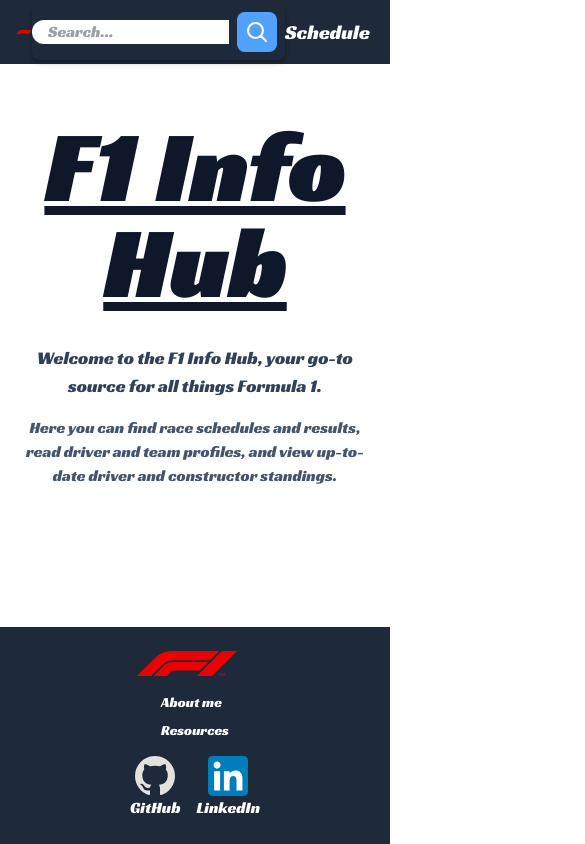
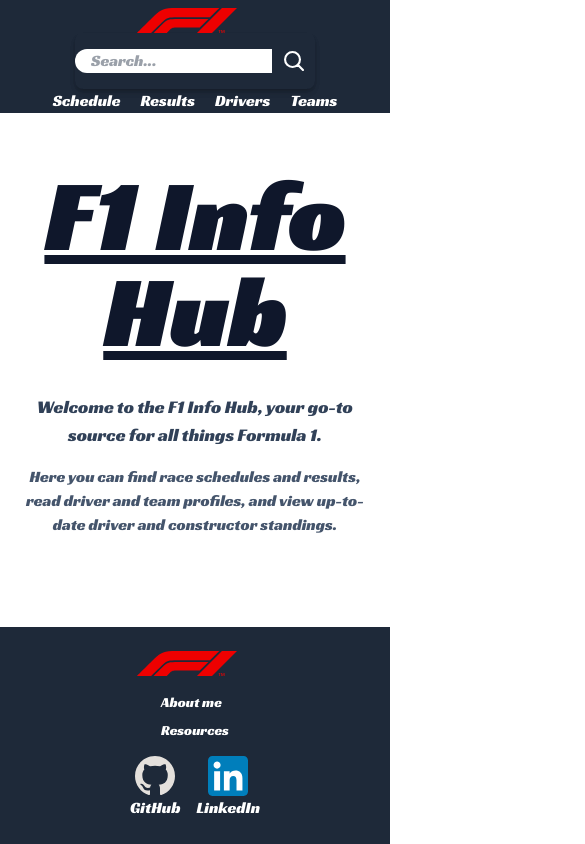
Before and after one commit to presidentkg/f1-project, a Next.js app: page / in a window 390 px wide. Shown: the top 844 px of the page, 585 px wide, since content can reach past the window. Built offline with nearby package versions, Linux system fonts and the light colour scheme.

Commit message:
Improved responsive design nav-bar

```diff
--- a/components/nav-bar/nav-bar.tsx
+++ b/components/nav-bar/nav-bar.tsx
@@ -5,25 +5,25 @@
 
 export default function NavBar() {
     return (
-        <nav className="w-full h-16 bg-gray-800 text-white flex items-center px-4">
-            <Link href="/">
+        <nav className="w-full lg:h-16 bg-gray-800 text-white flex flex-col lg:flex-row items-center px-4">
+            <Link href="/" className="flex-shrink-0 mt-2 lg:mt-0">
                 <Image src="/F1Logo.svg" alt="F1 Logo" width={100} height={40} className="mr-4" />
             </Link>
             <SearchBar />
-            <ul className="flex space-x-20 ml-auto mr-auto">
+            <ul className="flex space-x-5 lg:space-x-20 ml-auto mr-auto">
                 <li>
-                    <Link href="/schedule" className="text-xl">Schedule</Link>
+                    <Link href="/schedule" className="lg:text-xl">Schedule</Link>
                     {/* <span className="ml-2 mr-2">▽</span> */}
                 </li>
                 <li>
-                    <Link href="/results" className="text-xl">Results</Link>
+                    <Link href="/results" className="lg:text-xl">Results</Link>
                 </li>
                 <li>
-                    <Link href="/drivers" className="text-xl">Drivers</Link>
+                    <Link href="/drivers" className="lg:text-xl">Drivers</Link>
                     {/* <span className="ml-2 mr-2">▽</span> */}
                 </li>
                 <li>
-                    <Link href="/teams" className="text-xl">Teams</Link>
+                    <Link href="/teams" className="lg:text-xl">Teams</Link>
                     {/* <span className="ml-2 mr-2">▽</span> */}
                 </li>
             </ul>
--- a/components/search-bar/search-bar.tsx
+++ b/components/search-bar/search-bar.tsx
@@ -21,7 +21,7 @@
     }
 
     return(
-        <div className="flex items-center w-full rounded-lg shadow-md">
+        <div className="flex items-center w-60 md:w-80 lg:w-full rounded-lg shadow-md">
             <div className="flex items-center w-full max-w-md mx-auto rounded-lg shadow-md">
                 <form onSubmit={handleClick} className="flex w-full items-center overflow-hidden rounded-lg">
                     <input
@@ -30,7 +30,7 @@
                     className="flex-grow rounded-l-full text-gray-700 focus:outline-none px-4 bg-white"
                     name="query"
                     />
-                    <button className="flex items-center justify-center h-10 w-10 m-2 rounded-lg bg-blue-400 hover:bg-blue-500 transition-colors">
+                    <button className="flex items-center justify-center h-10 w-10 m-2 rounded-lg lg:bg-blue-400 lg:hover:bg-blue-500 transition-colors">
                         <img
                         src="/Search.svg"
                         alt="Search icon"
```
